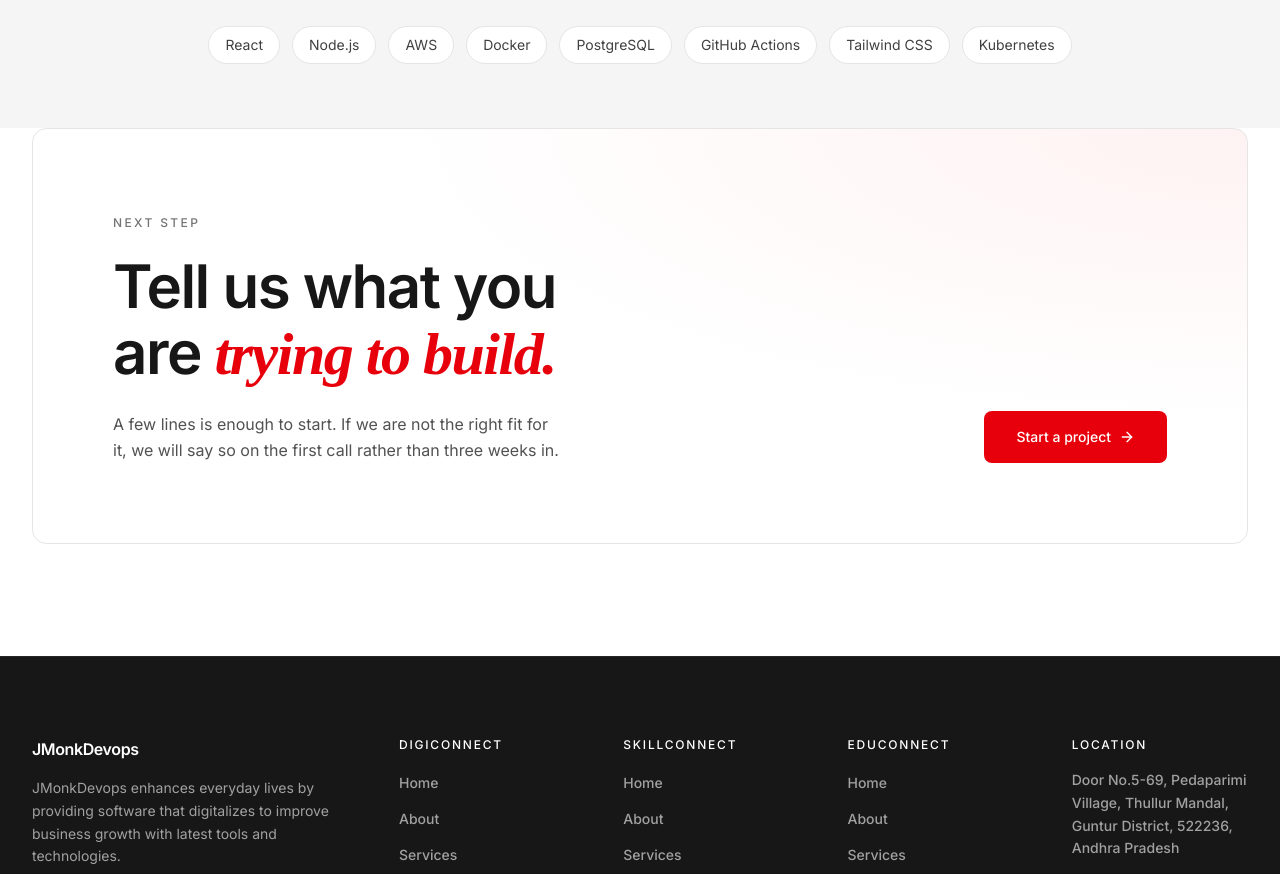
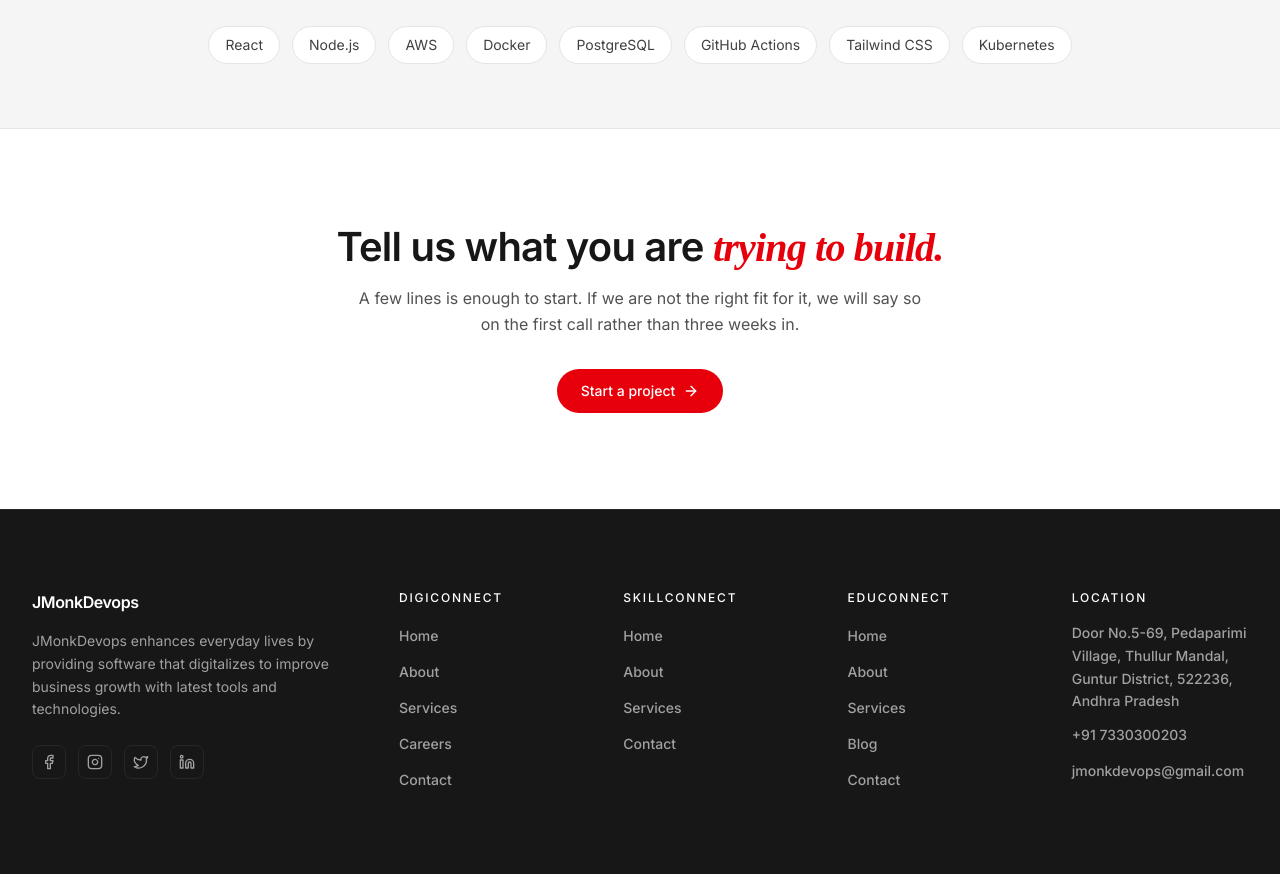
Before and after one commit to LeelaMohan217/J-Monk-Devops, a React (Vite) app: page /digiconnect in a window 1280 px wide. Shown: the part 3860-4734 px from the top of the page. Built offline with nearby package versions, Linux system fonts and the light colour scheme.

Commit message:
Give every brand EduConnect's centred closing CTA and drop the panel variant

```diff
--- a/src/shared/components/ContactCmp.jsx
+++ b/src/shared/components/ContactCmp.jsx
@@ -5,51 +5,37 @@ import { riseIn } from "../variants";
 
 // Closing CTA rendered under every non-contact route, for every brand.
 //
-// Two variants:
+// One design now, the band EduConnect was already using: a hairline rule
+// separating it from whichever surface the last section used, then the heading,
+// subtext and pill button centred on a single axis.
 //
-// "default" — EduConnect only, and the fallback for any value that is not
-// "panel". Deliberately stays light: GlobalFooter directly below is
-// bg-neutral-900, so an inverted banner here would merge into it and the page
-// would lose its ending. The hairline top border is what separates it from
-// whichever surface the last section used. Heading, subtext, and button are all
-// centred on one axis, so the band reads as a single closing statement rather
-// than a left-aligned block with a button pushed to the far edge.
+// There used to be a second "panel" variant for DigiConnect and SkillConnect, a
+// bordered card with a red rule along its top edge. It is gone, along with the
+// `variant` and `eyebrow` props that served it. Three brands closing their pages
+// three different ways was the thing making them read as three sites.
 //
-// "panel" — DigiConnect and SkillConnect. A bordered card with a red rule along
-// its top edge, an eyebrow, and an accented heading, so the page closes on a
-// deliberate object rather than trailing off into a full-bleed band.
+// Deliberately stays light: GlobalFooter directly below is bg-neutral-900, so an
+// inverted band here would merge into it and the page would lose its ending.
 //
-// Both variants take their content as props and hardcode no brand's copy.
-// maxWidthClass mirrors Navbar's prop, since the rail differs per brand shell
-// and this banner has to line up with the sections above it rather than impose a
-// width. eyebrow / headingAccent / accentClass are optional and unset for the
-// brands on "default", so those render exactly as before.
+// Content comes in as props and no brand's copy is hardcoded. maxWidthClass
+// mirrors Navbar's prop, since the rail differs per brand shell and this band has
+// to line up with the sections above it rather than impose a width.
 //
 // The heading prop is `headingLead`, not `heading`, to match the
 // headingLead/headingAccent pair every page's data.js splits its headings into.
-// It was `heading` until the panel variant landed: DigiConnect's and
-// SkillConnect's configs both wrote `headingLead` on the assumption it followed
-// that convention, so both silently dropped the first half of their closing
-// heading and rendered only the accent.
+// `headingAccent` and `accentClass` are optional: DigiConnect and SkillConnect
+// split their closing heading and colour the tail, EduConnect passes one plain
+// string. Rendering the accent conditionally is what let all three share this
+// band without DigiConnect losing the back half of its sentence.
 const ContactCmp = ({
   headingLead,
   headingAccent,
   accentClass = "",
-  eyebrow,
   subtext,
   ctaLabel,
   ctaHref,
   maxWidthClass = "max-w-6xl",
-  variant = "default",
 }) => {
-  const arrow = (
-    <ArrowRight
-      className="h-4 w-4 transition-transform duration-300 group-hover:translate-x-1"
-      aria-hidden="true"
-    />
-  );
-
-  if (variant !== "panel") {
   return (
     <section className="border-t border-neutral-200 bg-surface">
       <div className={`mx-auto ${maxWidthClass} px-6 py-16 md:px-8 md:py-24`}>
@@ -61,98 +47,30 @@ const ContactCmp = ({
           className="flex flex-col items-center gap-8 text-center"
         >
           <div>
-              {/* mx-auto on both, because max-w on a centred child still needs
-                  its own centring: text-center aligns the lines inside the box,
-                  it does not centre the box itself. */}
+            {/* mx-auto on both, because max-w on a centred child still needs its
+                own centring: text-center aligns the lines inside the box, it
+                does not centre the box itself. */}
             <h2 className="mx-auto max-w-2xl text-display-sm font-semibold text-neutral-900">
               {headingLead}
+              {headingAccent && (
+                <span className={accentClass}>{headingAccent}</span>
+              )}
             </h2>
             <p className="mx-auto mt-4 max-w-xl text-sm leading-relaxed text-neutral-600 md:text-base">
               {subtext}
             </p>
           </div>
 
-            {/* rounded-full, matching the pill EduConnect uses for buttons
-                elsewhere on its pages. The panel variant below keeps rounded-lg,
-                which is what DigiConnect and SkillConnect use throughout. */}
           <Link
             to={ctaHref}
             className="group inline-flex w-fit shrink-0 items-center gap-2 rounded-full bg-red-600 px-6 py-3 text-sm font-medium text-white transition-colors duration-300 hover:bg-red-700 focus-visible:outline-2 focus-visible:outline-offset-2 focus-visible:outline-red-600"
           >
             {ctaLabel}
-              {arrow}
+            <ArrowRight
+              className="h-4 w-4 transition-transform duration-300 group-hover:translate-x-1"
+              aria-hidden="true"
+            />
           </Link>
-          </motion.div>
-        </div>
-      </section>
-    );
-  }
-
-  return (
-    <section className="bg-surface">
-      <div className={`mx-auto ${maxWidthClass} px-6 pb-20 md:px-8 md:pb-28`}>
-        <motion.div
-          variants={riseIn()}
-          initial="hidden"
-          whileInView="show"
-          viewport={{ once: true, amount: 0.3 }}
-          // Three things changed here to take the panel from conventional to
-          // quiet-premium.
-          //
-          // The 2px red rule across the top edge is gone. A hard coloured bar
-          // pinned to one edge is a dated device and it was the loudest thing in
-          // the block, competing with the button for the eye. The colour now
-          // arrives as a wide radial glow from the top right, the treatment
-          // already on the about, careers and offerings cards, so the panel
-          // belongs to the same family instead of announcing itself.
-          //
-          // The fill moves off surface-muted onto white. The panel sits on a
-          // white page, so a grey card read as a box dropped onto it; white with
-          // a hairline reads as part of the page.
-          //
-          // Padding grows a step at every tier, up to p-20 on desktop. Space is
-          // most of what separates premium from merely tidy, and this is the
-          // last thing on the page, so it can afford it.
-          className="relative overflow-hidden rounded-2xl border border-neutral-200 bg-surface bg-radial-[at_100%_0%] from-red-50 via-surface to-surface to-70%"
-        >
-          <div className="flex flex-col gap-10 p-8 md:p-14 lg:flex-row lg:items-end lg:justify-between lg:gap-16 lg:p-20">
-            <div className="max-w-2xl">
-              {eyebrow && (
-                <span className="text-xs font-medium uppercase tracking-[0.2em] text-neutral-500">
-                  {eyebrow}
-                </span>
-              )}
-
-              {/* One step larger than the section headings around it, and on
-                  balance-wrapped lines so a two-line heading breaks evenly
-                  rather than leaving one word stranded on the second line. */}
-              <h2 className="mt-5 text-3xl font-semibold leading-[1.1] tracking-tight text-balance text-neutral-900 sm:text-4xl md:text-5xl lg:text-6xl">
-                {headingLead}
-                {headingAccent && (
-                  <span className={accentClass}>{headingAccent}</span>
-                )}
-              </h2>
-
-              <p className="mt-6 max-w-md text-sm leading-relaxed text-neutral-600 md:text-base">
-                {subtext}
-              </p>
-            </div>
-
-            {/* shrink-0 so the button never compresses under the heading at the
-                lg breakpoint, where the two sit side by side.
-
-                Now the only saturated element in the panel, since the red top
-                rule is gone, so it reads as the single action without needing to
-                be large. Sized up slightly and given the arrow slide the site's
-                other CTAs use. */}
-            <Link
-              to={ctaHref}
-              className="group inline-flex w-fit shrink-0 items-center gap-2 rounded-lg bg-red-600 px-8 py-4 text-sm font-medium text-white transition-colors duration-300 hover:bg-red-700 focus-visible:outline-2 focus-visible:outline-offset-2 focus-visible:outline-red-600"
-            >
-              {ctaLabel}
-              {arrow}
-            </Link>
-          </div>
         </motion.div>
       </div>
     </section>
--- a/src/sites/digiconnect/config.jsx
+++ b/src/sites/digiconnect/config.jsx
@@ -19,7 +19,6 @@ export const digiConnectConfig = {
   // rather than a node so this file stays pure data; App.jsx builds the element.
   navCtaArrow: true,
   contactCta: {
-    eyebrow: "Next step",
     // Rewritten from "Ready to Elevate Your Business? / Contact us today to
     // discuss how our custom software solutions can take your business to the
     // next level. Let's innovate together!", which was generic filler and made
@@ -35,8 +34,8 @@ export const digiConnectConfig = {
     ctaHref: "/digiconnect/contact",
     // This site's pages run on a 7xl rail, same as EduConnect's.
     maxWidthClass: "max-w-7xl",
-    // Bordered card with a red rule and an accented heading. SkillConnect does
-    // not set this, so it keeps ContactCmp's original banner.
-    variant: "panel",
+    // No `variant` any more. This used to ask for "panel", a bordered card with
+    // a red rule along its top edge; ContactCmp now renders one band for every
+    // brand, the centred one EduConnect was already using.
   },
 };
--- a/src/sites/skillconnect/config.jsx
+++ b/src/sites/skillconnect/config.jsx
@@ -17,7 +17,6 @@ export const skillConnectConfig = {
   // rather than a node so this file stays pure data; App.jsx builds the element.
   navCtaArrow: true,
   contactCta: {
-    eyebrow: "Next step",
     // Rewritten from "Ready to Build Real-World Skills? / Get in touch to learn
     // more about upcoming projects, mentorship, and internship opportunities
     // with SkillConnect.", which was a generic call to action that repeated the
@@ -34,8 +33,7 @@ export const skillConnectConfig = {
     // This site's newer pages run on a 7xl rail, same as DigiConnect's, so the
     // closing card lines up with them rather than the older 6xl home sections.
     maxWidthClass: "max-w-7xl",
-    // Bordered card with a red rule and an accented heading, matching
-    // DigiConnect. EduConnect keeps ContactCmp's original banner.
-    variant: "panel",
+    // No `variant` any more: ContactCmp renders one band for every brand, the
+    // centred one EduConnect was already using.
   },
 };
```
Also changed, not shown: src/sites/educonnect/config.jsx (+5 -5 lines). Lines whose indentation alone changed are shown as unchanged.
